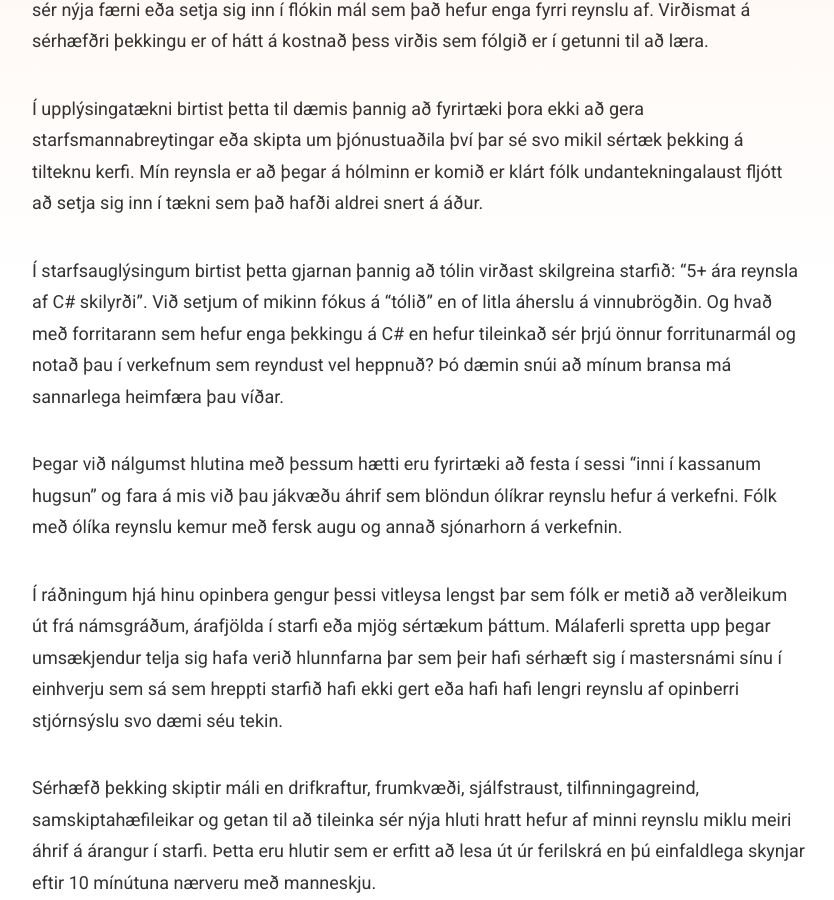
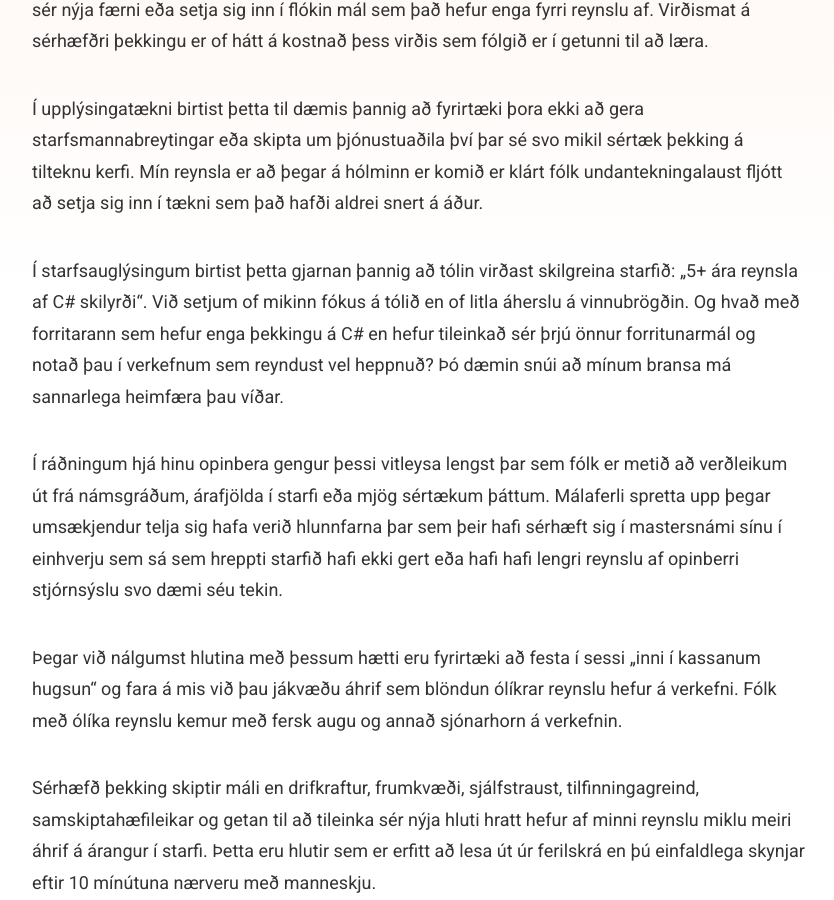
Before and after one commit to olafurnielsen/olafurnielsen.github.io, a Jekyll site: the page built from _posts/2021-11-10-getan-til-ad-laera.md, in a window 1280 px wide and 900 px high, scrolled down 380 px. Shown: the whole window, without its empty margins (221-1055 px from the left). Built offline with Jekyll 4.4.1, drawn with Linux system fonts in a browser that asks for light colours.

```diff
--- a/_posts/2021-11-10-getan-til-ad-laera.md
+++ b/_posts/2021-11-10-getan-til-ad-laera.md
@@ -12,11 +12,11 @@ tags:
 
 Í upplýsingatækni birtist þetta til dæmis þannig að fyrirtæki þora ekki að gera starfsmannabreytingar eða skipta um þjónustuaðila því þar sé svo mikil sértæk þekking á tilteknu kerfi. Mín reynsla er að þegar á hólminn er komið er klárt fólk undantekningalaust fljótt að setja sig inn í tækni sem það hafði aldrei snert á áður.
 
-Í starfsauglýsingum birtist þetta gjarnan þannig að tólin virðast skilgreina starfið: "5+ ára reynsla af C# skilyrði". Við setjum of mikinn fókus á "tólið" en of litla áherslu á vinnubrögðin. Og hvað með forritarann sem hefur enga þekkingu á C# en hefur tileinkað sér þrjú önnur forritunarmál og notað þau í verkefnum sem reyndust vel heppnuð? Þó dæmin snúi að mínum bransa má sannarlega heimfæra þau víðar.
-
-Þegar við nálgumst hlutina með þessum hætti eru fyrirtæki að festa í sessi "inni í kassanum hugsun" og fara á mis við þau jákvæðu áhrif sem blöndun ólíkrar reynslu hefur á verkefni. Fólk með ólíka reynslu kemur með fersk augu og annað sjónarhorn á verkefnin.
+Í starfsauglýsingum birtist þetta gjarnan þannig að tólin virðast skilgreina starfið: „5+ ára reynsla af C# skilyrði“. Við setjum of mikinn fókus á tólið en of litla áherslu á vinnubrögðin. Og hvað með forritarann sem hefur enga þekkingu á C# en hefur tileinkað sér þrjú önnur forritunarmál og notað þau í verkefnum sem reyndust vel heppnuð? Þó dæmin snúi að mínum bransa má sannarlega heimfæra þau víðar.
 
 Í ráðningum hjá hinu opinbera gengur þessi vitleysa lengst þar sem fólk er metið að verðleikum út frá námsgráðum, árafjölda í starfi eða mjög sértækum þáttum. Málaferli spretta upp þegar umsækjendur telja sig hafa verið hlunnfarna þar sem þeir hafi sérhæft sig í mastersnámi sínu í einhverju sem sá sem hreppti starfið hafi ekki gert eða hafi hafi lengri reynslu af opinberri stjórnsýslu svo dæmi séu tekin.
+
+Þegar við nálgumst hlutina með þessum hætti eru fyrirtæki að festa í sessi „inni í kassanum hugsun“ og fara á mis við þau jákvæðu áhrif sem blöndun ólíkrar reynslu hefur á verkefni. Fólk með ólíka reynslu kemur með fersk augu og annað sjónarhorn á verkefnin.
 
 Sérhæfð þekking skiptir máli en drifkraftur, frumkvæði, sjálfstraust, tilfinningagreind, samskiptahæfileikar og getan til að tileinka sér nýja hluti hratt hefur af minni reynslu miklu meiri áhrif á árangur í starfi. Þetta eru hlutir sem er erfitt að lesa út úr ferilskrá en þú einfaldlega skynjar eftir 10 mínútuna nærveru með manneskju.
 
```
